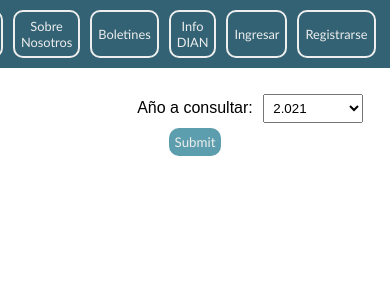
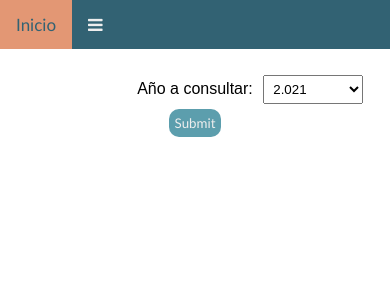
Before and after one commit to juanfer1109/qm, a Django app: page /diandocs/ in a window 390 px wide. Shown: the top 300 px of the page. Run offline with Django 4.2, Linux system fonts and the light colour scheme; data comes from the database, SQL or seed files in the repository; both versions use the stored data as it was after the commit.

Commit message:
responsive menu

```diff
--- a/static/css/style.css
+++ b/static/css/style.css
@@ -13,11 +13,9 @@ ul {
     justify-content: flex-end;
     list-style-type: none;
 }
-
 ul.qm {
     justify-content: flex-start;
 }
-
 body {
     margin: 0;
     font-family: Arial, Helvetica, sans-serif;
@@ -30,7 +28,6 @@ nav {
 nav li {
     display: inline-flex;
 }
-
 nav a.btn {
     font-size: 80%;
     font-family:'Trebuchet MS', 'Lucida Sans Unicode', 'Lucida Grande', 'Lucida Sans', Arial, sans-serif ;
@@ -47,39 +44,29 @@ nav a.btn {
     text-align: center;
     align-items: center;
 }
-
 nav a.btn:hover {
     /* background: rgba(238,238,238,80%); */
     background-color: #EEEEEE;
     color:#326273;
 }
-
 img.icon {
     width: 15px;
     display: inline-flex;
     padding: 0 3px;
 }
-
 .nav-wrap-main {
-    width: 95%;
+    width: 90%;
     margin: 0;
     display: flex;
     flex-direction: row-reverse;
     padding: 10px;
-    /* align-items: flex-end; */
-    /* background-color: blue; */
 }
-
 .nav-wrap-reverse {
-    width: 95%;
+    width: 10%;
     margin: 0;
     display: flex;
-    /* flex-direction: row-reverse; */
     padding: 10px;
-    /* align-items: flex-end; */
-    /* background-color: blue; */
 }
-
 .nav-wrap-social-media {
     padding: 10px;
     width: 5%;
@@ -90,11 +77,6 @@ img.icon {
     flex-direction: row-reverse;
     /* align-items: flex-end; */
 }
-
-/* .flex-item {
-    flex: 1 1 600px;
-} */
-
 h1.qm-name {
     font-family: Papyrus, papyrus2, fantasy;
     font-size: 500%;
@@ -107,7 +89,6 @@ h1.qm-name {
     margin-bottom: 0;
     margin-top: 10px;
 }
-
 h2.text-center {
     text-align: center;
     font-size: 200%;
@@ -118,14 +99,12 @@ h2.text-center {
     margin-bottom: 10px;
 
 }
-
 .center {
     display: block;
     text-align: center;
     margin: 8px auto 8px auto;
     width: 80%;
 }
-
 h4.center {
     font-size: 1.5rem;
 }
@@ -138,7 +117,6 @@ img.img-fluid {
 .underline {
     text-decoration: underline;
 }
-
 .form-login {
     display: block;
     margin: 0 auto;
@@ -147,7 +125,6 @@ img.img-fluid {
 .form-item {
     text-align: center;
 }
-
 .btn {
     font-family:'Trebuchet MS', 'Lucida Sans Unicode', 'Lucida Grande', 'Lucida Sans', Arial, sans-serif ;
     padding: 6px;
@@ -158,22 +135,18 @@ img.img-fluid {
 .btn-secondary {
     color: #EEEEEE;
     background-color: #5C9EAD;
-
 }
 input, label {
     padding: 6px;
 }
-
 .form-group {
     margin: 5px 20px;
 }
-
 label.input {
     width: 220px;
     display: inline-block;
     text-align: right;
 }
-
 input.form-control {
     width: 300px;
     display: inline-block;
@@ -184,15 +157,12 @@ select.form-control {
     display: inline-block;
     text-align: left;
 }
-
 .padding-5 {
     padding: 5px;
 }
-
 .top-20 {
     margin-top: 20px;
 }
-
 .alert {
     padding:15px;
     border-radius: 10px;
@@ -210,16 +180,13 @@ select.form-control {
     color: black;
     background-color: #EEEEEE;
 }
-
 .btn-secondary:hover {
     background-color: #EEEEEE;
     color: #5C9EAD;
 }
-
 a.sindec {
     text-decoration: none;
 }
-
 ul.errorlist {
     justify-content: center;
 }
@@ -233,41 +200,78 @@ table {
     width: 80%;
     border-collapse: collapse;
   }
-
   thead th:nth-child(1) {
     width: 30%;
   }
-
   thead th:nth-child(2) {
     width: 40%;
   }
-
   thead th:nth-child(3) {
     width: 15%;
   }
-
   thead th:nth-child(4) {
     width: 15%;
   }
-
   th, td {
     padding: 5px;
     border-bottom: 1px solid #326273;
   }
-
 table.center {
     display: table;
     align-items: center;
     width: auto;
     margin: 0 auto;
 }
-
 @font-face {
     font-family: 'papyrus2';
     src: url(../fonts/papyrus.ttf);
 }
-
 @font-face {
     font-family: 'cursive2';
     src: url(../fonts/ShadowsIntoLight-Regular.ttf);
 }
+.topnav {
+  overflow: hidden;
+  background-color: #326273;
+}
+.topnav a {
+  float: left;
+  display: block;
+  color: #EEE;
+  text-align: center;
+  padding: 14px 16px;
+  text-decoration: none;
+  font-size: 17px;
+  font-family:'Trebuchet MS', 'Lucida Sans Unicode', 'Lucida Grande', 'Lucida Sans', Arial, sans-serif ;
+}
+.topnav a:hover {
+  background-color: #EEE;
+  color: #326273;
+}
+.topnav a.active {
+  background-color: #E39774;
+  color: #326273;
+}
+.topnav .icon {
+  display: none;
+}
+@media screen and (max-width: 600px) {
+  .topnav a:not(:first-child) {display: none;}
+  .topnav a.icon {
+    float: right;
+    display: block;
+  }
+}
+@media screen and (max-width: 600px) {
+  .topnav.responsive {position: relative;}
+  .topnav.responsive .icon {
+    position: absolute;
+    right: 0;
+    top: 0;
+  }
+  .topnav.responsive a {
+    float: none;
+    display: block;
+    text-align: left;
+  }
+}
--- a/static/templates/base.html
+++ b/static/templates/base.html
@@ -8,59 +8,30 @@
         <title>Quintana Mágica{% block title %}{% endblock %}</title>
         <link rel="shortcut icon" href="{% static 'images/logo.png' %}" type="image/x-icon">
         <link rel="stylesheet" type="text/css" href=" {% static 'css/style.css' %} ">
+        <link rel="stylesheet" href="https://cdnjs.cloudflare.com/ajax/libs/font-awesome/4.7.0/css/font-awesome.min.css">
         {% block script %}{% endblock %}
     </head>
     <body>
         <nav>
-            {% if comunidad %}
-            <div class="nav-wrap-reverse">
-                <div class="flex-item">
-                    <ul class="qm">
-                        <li>
-                            <a class="btn" href="{% url 'visit.list' %}">Visitas</a>
-                        </li>
-                    </ul>
-                </div>
-            </div>
-            {% endif %}
-            <div class="nav-wrap-main">
-                <div class="flex-item">
-                    <ul>
-                        <li>
-                            <a class="btn" href="{% url 'home' %}">Inicio</a>
-                        </li>
-                        <li>
-                            <a class="btn" href="{% url 'quienes_somos' %}">Sobre Nosotros</a>
-                        </li>
-                        <!-- <li>
-                            <a class="btn" href="{% url 'home' %}">Servicios</a>
-                        </li> -->
-                        <li>
-                            <a class="btn" href="https://quintanamagica.wordpress.com/blog/">Boletines</a>
-                        </li>
-                        <!-- <li>
-                            <a class="btn" href="{% url 'home' %}">Contactanos</a>
-                        </li> -->
-                        <li>
-                            <a class="btn" href="{% url 'dian.docs' %}">Info DIAN</a>
-                        </li>
-                        {% if user.is_authenticated %}
-                        <li>
-                            <a class="btn" href="{% url 'users.profile' %}">Mi Perfil</a>
-                        </li>
-                        <li>
-                            <a class="btn" href="{% url 'users.logout' %}">Salir</a>
-                        </li>
-                        {% else %}
-                        <li>
-                            <a class="btn" href="{% url 'users.login' %}">Ingresar</a>
-                        </li>
-                        <li>
-                            <a class="btn" href="{% url 'users.signup' %}">Registrarse</a>
-                        </li>
-                        {% endif %}
-                    </ul>
-                </div>
+            <div class="topnav" id="myTopnav">
+                <a class="active" href="{% url 'home' %}">Inicio</a>
+                {% if comunidad %}
+                <a href="{% url 'visit.list' %}">Visitas</a>
+                {% endif %}
+                <!-- <a class="btn" href="{% url 'home' %}">Servicios</a> -->
+                <a href="https://quintanamagica.wordpress.com/blog/">Boletines</a>
+                <!-- <a class="btn" href="{% url 'home' %}">Contactanos</a> -->
+                <a href="{% url 'dian.docs' %}">Info DIAN</a>
+                {% if user.is_authenticated %}
+                <a href="{% url 'users.profile' %}">Mi Perfil</a>
+                <a href="{% url 'users.logout' %}">Salir</a>
+                {% else %}
+                <a href="{% url 'users.login' %}">Ingresar</a>
+                <a href="{% url 'users.signup' %}">Registrarse</a>
+                {% endif %}
+                <a href="javascript:void(0);" class="icon" onclick="myFunction()">
+                    <i class="fa fa-bars"></i>
+                </a>
             </div>
             <!-- <div class="nav-wrap-social-media">
                 <ul class="flex-item">
@@ -79,5 +50,15 @@
         </nav>
         {% block body %}
         {% endblock %}
+        <script>
+            function myFunction() {
+              var x = document.getElementById("myTopnav");
+              if (x.className === "topnav") {
+                x.className += " responsive";
+              } else {
+                x.className = "topnav";
+              }
+            }
+            </script>
     </body>
 </html>
```
Also changed, not shown: static/templates/base copy.html (added, +79 -0 lines), users/views.py (+2 -7 lines), db.sqlite3.
